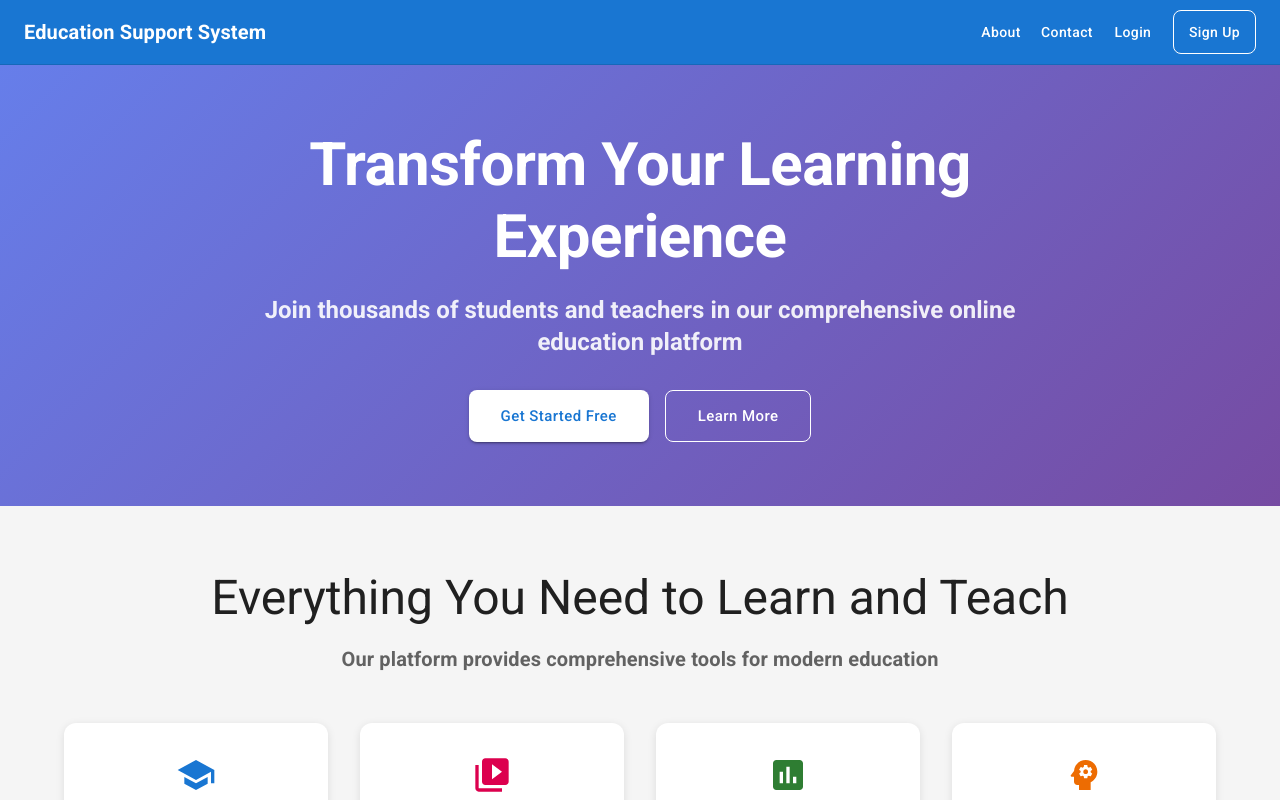
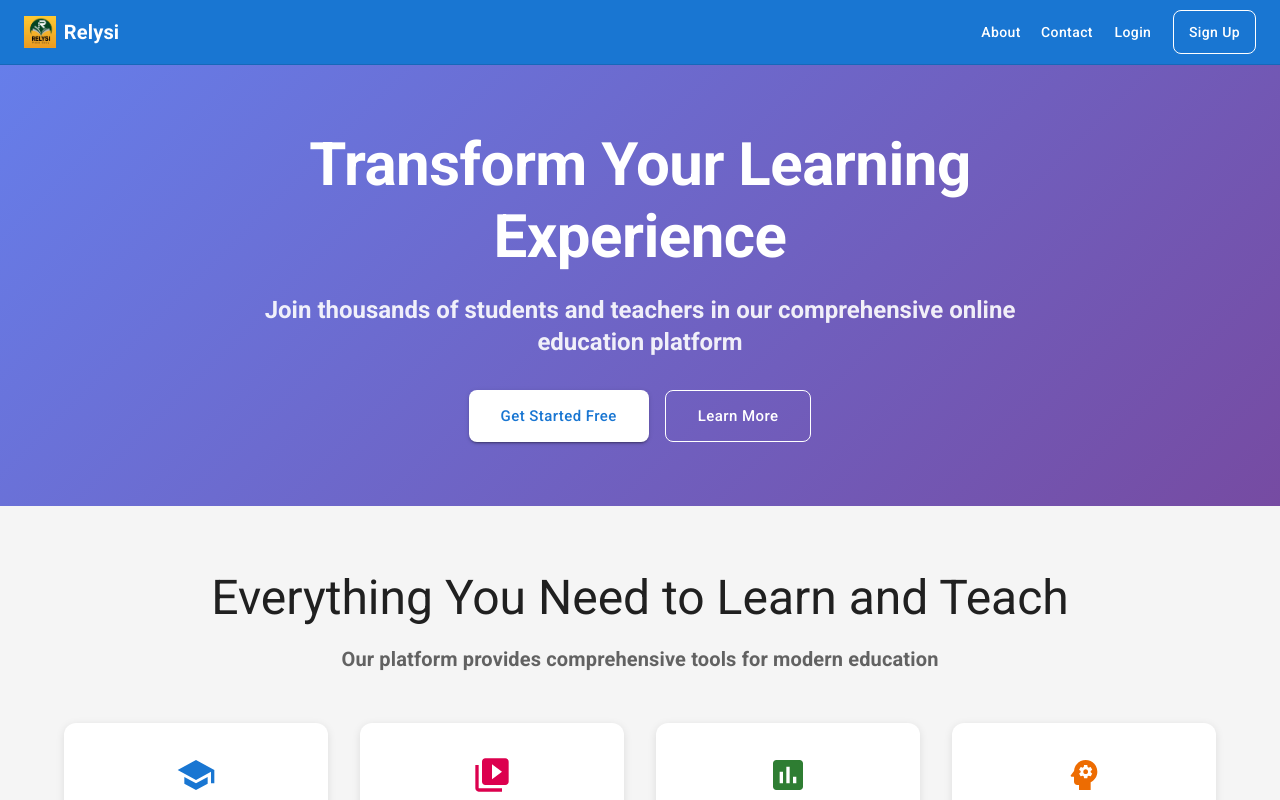
Before and after one commit to muganzacoders-eng/uprelysi, a React (Create React App) app: page / in a window 1280 px wide. Shown: the top 800 px of the page. Built offline with nearby package versions, Linux system fonts and the light colour scheme; no server answers.

Commit message:
Update PublicLayout.js

```diff
--- a/src/components/Layout/PublicLayout.js
+++ b/src/components/Layout/PublicLayout.js
@@ -1,6 +1,137 @@
+// // frontend/src/components/Layout/PublicLayout.js
+// import React from 'react';
+// import { Outlet } from 'react-router-dom';
+// import {
+//   Box,
+//   AppBar,
+//   Toolbar,
+//   Typography,
+//   Button,
+//   Container
+// } from '@mui/material';
+// import { Link, useLocation } from 'react-router-dom';
+// import AdBanner from '../Ads/AdBanner';
+
+// function PublicLayout() {
+//   const location = useLocation();
+//   const showAds = !location.pathname.includes('/privacy') && !location.pathname.includes('/terms');
+
+//   return (
+//     <Box sx={{ display: 'flex', flexDirection: 'column', minHeight: '100vh' }}>
+//       {/* Public Header */}
+//       <AppBar position="static">
+//         <Toolbar>
+//           <Typography variant="h6" component="div" sx={{ flexGrow: 1 }}>
+//             <Link to="/" style={{ textDecoration: 'none', color: 'inherit' }}>
+//               Education Support System
+//             </Link>
+//           </Typography>
+
+//           <Button color="inherit" component={Link} to="/about">
+//             About
+//           </Button>
+//           <Button color="inherit" component={Link} to="/contact">
+//             Contact
+//           </Button>
+//           <Button color="inherit" component={Link} to="/login">
+//             Login
+//           </Button>
+//           <Button
+//             variant="outlined"
+//             sx={{ ml: 1, color: 'white', borderColor: 'white' }}
+//             component={Link}
+//             to="/register"
+//           >
+//             Sign Up
+//           </Button>
+//         </Toolbar>
+
+//         {/* Header Advertisement for non-auth pages */}
+//         {showAds && (
+//           <Box sx={{ borderTop: 1, borderColor: 'divider' }}>
+//             <AdBanner position="header" />
+//           </Box>
+//         )}
+//       </AppBar>
+
+//       {/* Main Content */}
+//       <Box sx={{ flexGrow: 1, position: 'relative' }}>
+//         {/* Side Advertisements */}
+//         {showAds && (
+//           <>
+//             <Box
+//               sx={{
+//                 position: 'fixed',
+//                 left: 0,
+//                 top: '50%',
+//                 transform: 'translateY(-50%)',
+//                 zIndex: 1000,
+//                 display: { xs: 'none', lg: 'block' }
+//               }}
+//             >
+//               <AdBanner position="sidebar_left" maxAds={2} />
+//             </Box>
+
+//             <Box
+//               sx={{
+//                 position: 'fixed',
+//                 right: 0,
+//                 top: '50%',
+//                 transform: 'translateY(-50%)',
+//                 zIndex: 1000,
+//                 display: { xs: 'none', lg: 'block' }
+//               }}
+//             >
+//               <AdBanner position="sidebar_right" maxAds={2} />
+//             </Box>
+//           </>
+//         )}
+
+//         <Outlet />
+//       </Box>
+
+//       {/* Footer */}
+//       <Box
+//         component="footer"
+//         sx={{
+//           backgroundColor: 'grey.100',
+//           borderTop: 1,
+//           borderColor: 'divider',
+//           mt: 'auto'
+//         }}
+//       >
+//         {/* Footer Advertisement */}
+//         {showAds && <AdBanner position="footer" />}
+
+//         <Container maxWidth="lg" sx={{ py: 3 }}>
+//           <Typography variant="body2" color="textSecondary" align="center">
+//             © 2025 Education Support System. All rights reserved.
+//           </Typography>
+//           <Box sx={{ display: 'flex', justifyContent: 'center', gap: 2, mt: 1 }}>
+//             <Link to="/privacy-policy" style={{ textDecoration: 'none' }}>
+//               <Typography variant="caption" color="primary">
+//                 Privacy Policy
+//               </Typography>
+//             </Link>
+//             <Link to="/terms-of-service" style={{ textDecoration: 'none' }}>
+//               <Typography variant="caption" color="primary">
+//                 Terms of Service
+//               </Typography>
+//             </Link>
+//           </Box>
+//         </Container>
+//       </Box>
+//     </Box>
+//   );
+// }
+
+
+// export default PublicLayout;
+
+
 // frontend/src/components/Layout/PublicLayout.js
 import React from 'react';
-import { Outlet } from 'react-router-dom';
+import { Outlet, Link, useLocation, useNavigate } from 'react-router-dom';
 import {
   Box,
   AppBar,
@@ -9,11 +140,13 @@ import {
   Button,
   Container
 } from '@mui/material';
-import { Link, useLocation } from 'react-router-dom';
 import AdBanner from '../Ads/AdBanner';
 
 function PublicLayout() {
   const location = useLocation();
+  const navigate = useNavigate();
+
+  // Don't show ads on sensitive/legal pages
   const showAds = !location.pathname.includes('/privacy') && !location.pathname.includes('/terms');
 
   return (
@@ -21,12 +154,22 @@ function PublicLayout() {
       {/* Public Header */}
       <AppBar position="static">
         <Toolbar>
-          <Typography variant="h6" component="div" sx={{ flexGrow: 1 }}>
-            <Link to="/" style={{ textDecoration: 'none', color: 'inherit' }}>
-              Education Support System
-            </Link>
-          </Typography>
+          {/* Logo + Title */}
+          <Box
+            sx={{ display: 'flex', alignItems: 'center', flexGrow: 1, cursor: 'pointer' }}
+            onClick={() => navigate('/')}
+          >
+            <img
+              src="/images/relysi.png"
+              alt="Relysi Logo"
+              style={{ height: 32, marginRight: 8 }}
+            />
+            <Typography variant="h6" noWrap component="div">
+              Relysi
+            </Typography>
+          </Box>
 
+          {/* Navigation Links */}
           <Button color="inherit" component={Link} to="/about">
             About
           </Button>
@@ -46,7 +189,7 @@ function PublicLayout() {
           </Button>
         </Toolbar>
 
-        {/* Header Advertisement for non-auth pages */}
+        {/* Header Advertisement */}
         {showAds && (
           <Box sx={{ borderTop: 1, borderColor: 'divider' }}>
             <AdBanner position="header" />
@@ -105,7 +248,7 @@ function PublicLayout() {
 
         <Container maxWidth="lg" sx={{ py: 3 }}>
           <Typography variant="body2" color="textSecondary" align="center">
-            © 2025 Education Support System. All rights reserved.
+            © {new Date().getFullYear()} Relysi. All rights reserved.
           </Typography>
           <Box sx={{ display: 'flex', justifyContent: 'center', gap: 2, mt: 1 }}>
             <Link to="/privacy-policy" style={{ textDecoration: 'none' }}>
```
